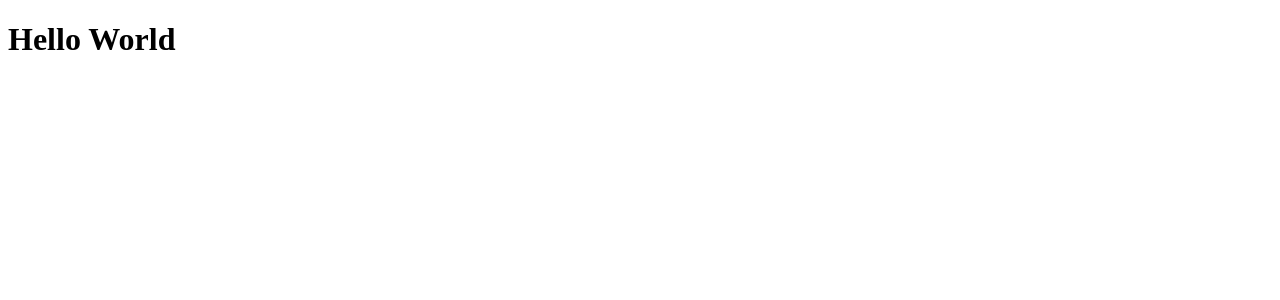
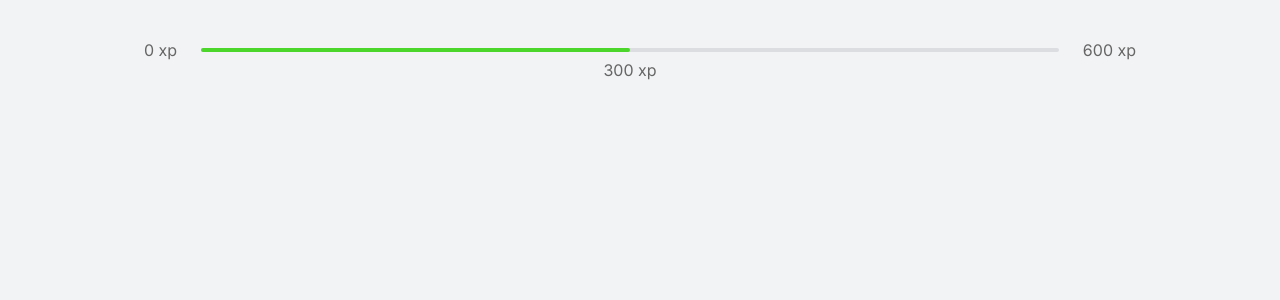
Before and after one commit to pedroht/nlw4, a Next.js app in the folder moveit/: page / in a window 1280 px wide. Shown: the top 300 px of the page. Built offline with nearby package versions, Linux system fonts and the light colour scheme.

Commit message:
Migrando componentes de React para Next.js

```diff
--- a/moveit/pages/index.tsx
+++ /dev/null
@@ -1,4 +0,0 @@
-import Head from "next/head";
-export default function Home() {
-  return <h1>Hello World</h1>;
-}
--- /dev/null
+++ b/moveit/src/components/ExperienceBar.tsx
@@ -0,0 +1,15 @@
+export function ExperienceBar() {
+  return (
+    <header className="experience-bar">
+      <span>0 xp</span>
+      <div>
+        <div style={{ width: "50%" }} />
+
+        <span className="current-experience" style={{ left: "50%" }}>
+          300 xp
+        </span>
+      </div>
+      <span>600 xp</span>
+    </header>
+  );
+}
--- a/moveit/pages/_app.tsx
+++ b/moveit/src/pages/_app.tsx
@@ -1,3 +1,5 @@
+import "../styles/global.css";
+
 function MyApp({ Component, pageProps }) {
   return <Component {...pageProps} />;
 }
--- /dev/null
+++ b/moveit/src/pages/_document.tsx
@@ -0,0 +1,21 @@
+import Document, { Html, Head, Main, NextScript } from "next/document";
+
+export default class MyDocument extends Document {
+  render() {
+    return (
+      <Html>
+        <Head>
+          <link rel="preconnect" href="https://fonts.gstatic.com" />
+          <link
+            href="https://fonts.googleapis.com/css2?family=Inter:wght@400;500;600&family=Rajdhani:wght@600&display=swap"
+            rel="stylesheet"
+          />
+        </Head>
+        <body>
+          <Main />
+          <NextScript />
+        </body>
+      </Html>
+    );
+  }
+}
--- /dev/null
+++ b/moveit/src/pages/index.tsx
@@ -0,0 +1,10 @@
+import Head from "next/head";
+import { ExperienceBar } from "../components/ExperienceBar";
+
+export default function Home() {
+  return (
+    <div className="container">
+      <ExperienceBar />
+    </div>
+  );
+}
--- /dev/null
+++ b/moveit/src/styles/global.css
@@ -0,0 +1,92 @@
+* {
+  margin: 0;
+  padding: 0;
+  box-sizing: 0;
+}
+
+:root {
+  --white: #fff;
+  --background: #f2f3f5;
+  --gray-line: #dcdde0;
+  --text: #666666;
+  --text-highlight: #b3b9ff;
+  --title: #2e384d;
+  --red: #e83f5b;
+  --green: #4cd62b;
+  --blue: #5965e0;
+  --blue-dark: #4953b8;
+  --blue-twitter: #2aa9e0;
+}
+
+@media (max-width: 1080px) {
+  html {
+    font-size: 93.75%;
+  }
+}
+
+@media (max-width: 720px) {
+  html {
+    font-size: 87.5%;
+  }
+}
+
+body {
+  background: var(--background);
+  color: var(--text);
+}
+
+body,
+input,
+textarea,
+button {
+  font: 400 1rem "Inter", sans-serif;
+}
+
+button {
+  cursor: pointer;
+}
+
+a {
+  color: inherit;
+  text-decoration: none;
+}
+
+.container {
+  height: 100vh;
+  max-width: 992px;
+  margin: 0 auto;
+  padding: 2.5rem 2rem;
+
+  display: flex;
+  flex-direction: column;
+}
+
+.experience-bar {
+  display: flex;
+  align-items: center;
+}
+
+.experience-bar span {
+  font-size: 1rem;
+}
+
+.experience-bar > div {
+  flex: 1;
+  height: 4px;
+  border-radius: 4px;
+  background: var(--gray-line);
+  margin: 0 1.5rem;
+  position: relative;
+}
+
+.experience-bar > div > div {
+  height: 4px;
+  border-radius: 4px;
+  background: var(--green);
+}
+
+span.current-experience {
+  position: absolute;
+  top: 12px;
+  transform: translateX(-50%);
+}
```
